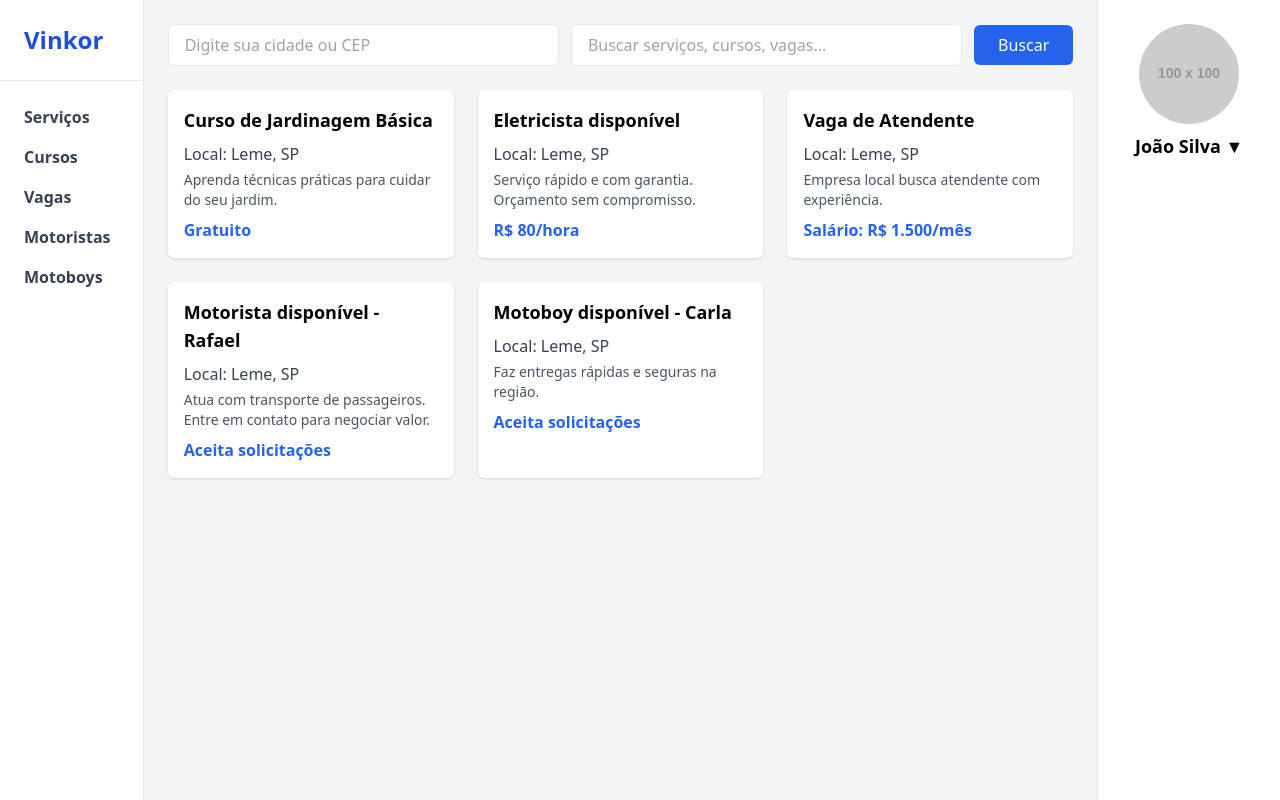
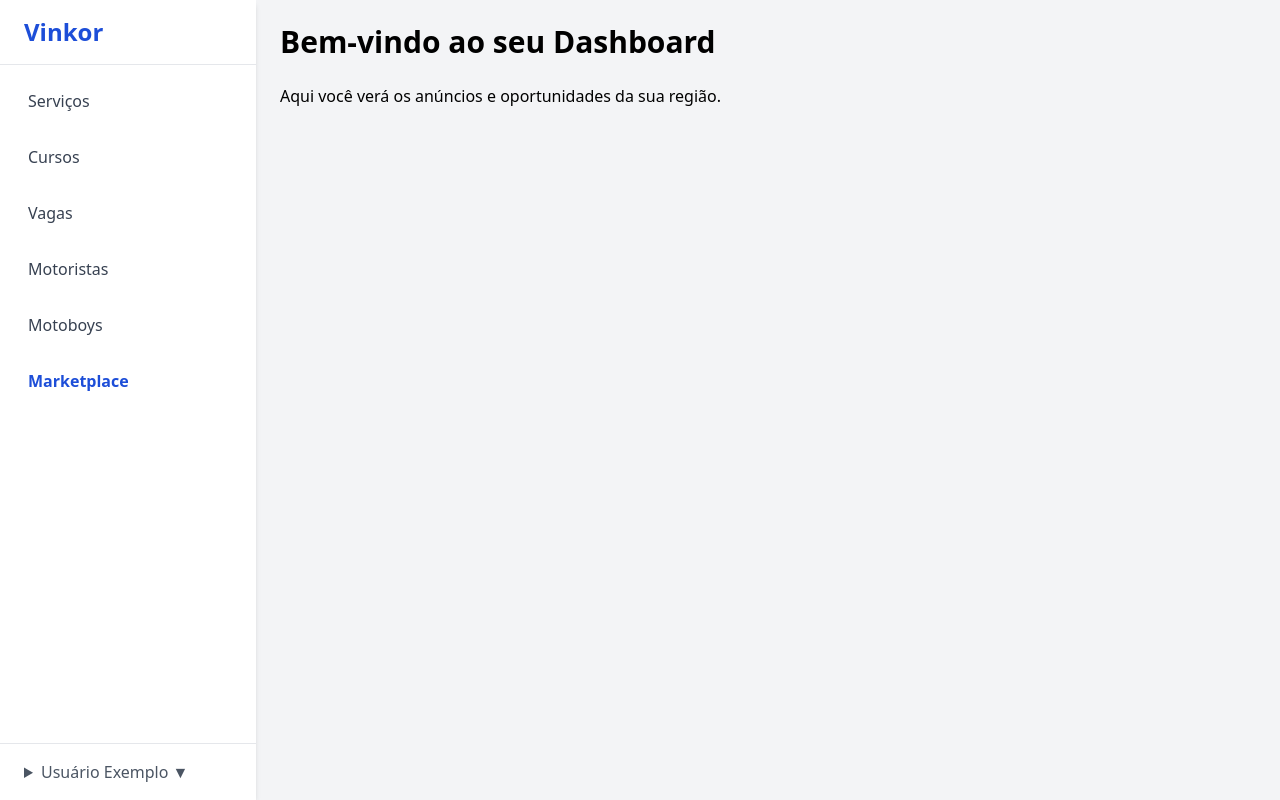
Before and after one commit to ronaldlima90/Vinkor, a plain HTML site: page dashboard.html in a window 1280 px wide. Drawn offline with nearby package versions, Linux system fonts and the light colour scheme; placeholder pictures from the web are drawn by us.

Commit message:
Update dashboard.html

```diff
--- a/dashboard.html
+++ b/dashboard.html
@@ -6,165 +6,47 @@
   <title>Vinkor Dashboard</title>
   <script src="https://cdn.tailwindcss.com"></script>
 </head>
-<body class="bg-gray-100 flex h-screen overflow-hidden">
+<body class="flex min-h-screen bg-gray-100">
 
-  <!-- Barra lateral esquerda -->
-  <nav class="w-64 bg-white border-r flex flex-col">
-    <div class="p-6 border-b">
-      <h1 class="text-2xl font-bold text-blue-700">Vinkor</h1>
+  <!-- Sidebar -->
+  <aside class="w-64 bg-white shadow-md flex flex-col">
+    <div class="px-6 py-4 border-b">
+      <h2 class="text-2xl font-bold text-blue-700 cursor-pointer" onclick="location.href='dashboard.html'">Vinkor</h2>
     </div>
-    <ul class="flex-grow p-6 space-y-4 text-gray-700">
-      <li>
-        <button class="w-full text-left hover:text-blue-600 font-semibold">Serviços</button>
-      </li>
-      <li>
-        <button class="w-full text-left hover:text-blue-600 font-semibold">Cursos</button>
-      </li>
-      <li>
-        <button class="w-full text-left hover:text-blue-600 font-semibold">Vagas</button>
-      </li>
-      <li>
-        <button class="w-full text-left hover:text-blue-600 font-semibold">Motoristas</button>
-      </li>
-      <li>
-        <button class="w-full text-left hover:text-blue-600 font-semibold">Motoboys</button>
-      </li>
-    </ul>
-  </nav>
-
-  <!-- Conteúdo central -->
-  <main class="flex-grow p-6 overflow-y-auto">
-    <!-- Barra de pesquisa com CEP/cidade -->
-    <div class="mb-6 flex flex-col sm:flex-row sm:items-center gap-3">
-      <input
-        type="text"
-        placeholder="Digite sua cidade ou CEP"
-        class="flex-grow px-4 py-2 border rounded-md focus:outline-none focus:ring-2 focus:ring-blue-600"
-        id="locationInput"
-      />
-      <input
-        type="text"
-        placeholder="Buscar serviços, cursos, vagas..."
-        class="flex-grow px-4 py-2 border rounded-md focus:outline-none focus:ring-2 focus:ring-blue-600"
-        id="searchInput"
-      />
+    <nav class="flex-grow p-4 space-y-4 text-gray-700">
+      <button class="w-full text-left px-3 py-2 rounded hover:bg-blue-100" onclick="alert('Serviços')">Serviços</button>
+      <button class="w-full text-left px-3 py-2 rounded hover:bg-blue-100" onclick="alert('Cursos')">Cursos</button>
+      <button class="w-full text-left px-3 py-2 rounded hover:bg-blue-100" onclick="alert('Vagas')">Vagas</button>
+      <button class="w-full text-left px-3 py-2 rounded hover:bg-blue-100" onclick="alert('Motoristas')">Motoristas</button>
+      <button class="w-full text-left px-3 py-2 rounded hover:bg-blue-100" onclick="alert('Motoboys')">Motoboys</button>
       <button
-        onclick="filterAnnouncements()"
-        class="px-6 py-2 bg-blue-600 text-white rounded-md hover:bg-blue-700 transition"
+        class="w-full text-left px-3 py-2 rounded hover:bg-blue-100 font-semibold text-blue-700"
+        onclick="location.href='marketplace.html'"
       >
-        Buscar
+        Marketplace
       </button>
-    </div>
-
-    <!-- Anúncios fakes -->
-    <section id="announcements" class="grid grid-cols-1 md:grid-cols-2 lg:grid-cols-3 gap-6">
-      <!-- Exemplo de anúncio -->
-      <article class="bg-white p-4 rounded-md shadow hover:shadow-lg transition">
-        <h3 class="font-bold text-lg mb-2">Curso de Jardinagem Básica</h3>
-        <p class="text-gray-700 mb-1">Local: Leme, SP</p>
-        <p class="text-gray-600 text-sm mb-2">Aprenda técnicas práticas para cuidar do seu jardim.</p>
-        <p class="text-blue-600 font-semibold">Gratuito</p>
-      </article>
-
-      <article class="bg-white p-4 rounded-md shadow hover:shadow-lg transition">
-        <h3 class="font-bold text-lg mb-2">Eletricista disponível</h3>
-        <p class="text-gray-700 mb-1">Local: Leme, SP</p>
-        <p class="text-gray-600 text-sm mb-2">Serviço rápido e com garantia. Orçamento sem compromisso.</p>
-        <p class="text-blue-600 font-semibold">R$ 80/hora</p>
-      </article>
-
-      <article class="bg-white p-4 rounded-md shadow hover:shadow-lg transition">
-        <h3 class="font-bold text-lg mb-2">Vaga de Atendente</h3>
-        <p class="text-gray-700 mb-1">Local: Leme, SP</p>
-        <p class="text-gray-600 text-sm mb-2">Empresa local busca atendente com experiência.</p>
-        <p class="text-blue-600 font-semibold">Salário: R$ 1.500/mês</p>
-      </article>
-
-      <article class="bg-white p-4 rounded-md shadow hover:shadow-lg transition">
-        <h3 class="font-bold text-lg mb-2">Motorista disponível - Rafael</h3>
-        <p class="text-gray-700 mb-1">Local: Leme, SP</p>
-        <p class="text-gray-600 text-sm mb-2">Atua com transporte de passageiros. Entre em contato para negociar valor.</p>
-        <p class="text-blue-600 font-semibold">Aceita solicitações</p>
-      </article>
-
-      <article class="bg-white p-4 rounded-md shadow hover:shadow-lg transition">
-        <h3 class="font-bold text-lg mb-2">Motoboy disponível - Carla</h3>
-        <p class="text-gray-700 mb-1">Local: Leme, SP</p>
-        <p class="text-gray-600 text-sm mb-2">Faz entregas rápidas e seguras na região.</p>
-        <p class="text-blue-600 font-semibold">Aceita solicitações</p>
-      </article>
-    </section>
-  </main>
-
-  <!-- Perfil lateral direita -->
-  <aside
-    class="w-72 bg-white border-l p-6 overflow-y-auto relative hidden sm:flex flex-col"
-  >
-    <div
-      id="profileHeader"
-      class="cursor-pointer flex flex-col items-center select-none"
-      onclick="toggleProfileMenu()"
-    >
-      <img
-        src="https://via.placeholder.com/100"
-        alt="Foto do usuário"
-        class="rounded-full mb-2"
-      />
-      <p id="userName" class="font-bold text-lg">João Silva ▼</p>
-    </div>
-
-    <div
-      id="profileMenu"
-      class="mt-4 space-y-3 hidden"
-    >
-      <button
-        class="w-full bg-blue-600 text-white py-2 rounded hover:bg-blue-700 transition"
-      >
-        Anunciar Serviço
-      </button>
-      <button
-        class="w-full bg-blue-600 text-white py-2 rounded hover:bg-blue-700 transition"
-      >
-        Anunciar Currículo
-      </button>
-      <button
-        class="w-full bg-blue-600 text-white py-2 rounded hover:bg-blue-700 transition"
-      >
-        Editar Perfil
-      </button>
+    </nav>
+    <div class="px-6 py-4 border-t text-gray-600">
+      <details>
+        <summary class="cursor-pointer">Usuário Exemplo ▼</summary>
+        <div class="mt-2 space-y-2 text-sm">
+          <button class="w-full text-left hover:underline" onclick="alert('Meu Perfil')">Meu Perfil</button>
+          <button class="w-full text-left hover:underline" onclick="alert('Anunciar')">Anunciar</button>
+          <button class="w-full text-left hover:underline" onclick="alert('Currículo')">Currículo</button>
+          <button class="w-full text-left hover:underline" onclick="alert('Sair')">Sair</button>
+        </div>
+      </details>
     </div>
   </aside>
 
-  <script>
-    function toggleProfileMenu() {
-      const menu = document.getElementById('profileMenu');
-      menu.classList.toggle('hidden');
-      const userName = document.getElementById('userName');
-      if (menu.classList.contains('hidden')) {
-        userName.textContent = 'João Silva ▼';
-      } else {
-        userName.textContent = 'João Silva ▲';
-      }
-    }
+  <!-- Conteúdo principal -->
+  <main class="flex-grow p-6">
+    <h1 class="text-3xl font-bold mb-6">Bem-vindo ao seu Dashboard</h1>
 
-    function filterAnnouncements() {
-      const location = document.getElementById('locationInput').value.toLowerCase();
-      const search = document.getElementById('searchInput').value.toLowerCase();
-      const announcements = document.querySelectorAll('#announcements article');
+    <p>Aqui você verá os anúncios e oportunidades da sua região.</p>
 
-      announcements.forEach(art => {
-        const text = art.textContent.toLowerCase();
-        // Mostra só se contém cidade/cep + termo buscado (ou só um deles se o outro for vazio)
-        const matchLocation = location ? text.includes(location) : true;
-        const matchSearch = search ? text.includes(search) : true;
+    <!-- Aqui você pode adicionar o conteúdo principal do dashboard -->
+  </main>
 
-        if (matchLocation && matchSearch) {
-          art.style.display = '';
-        } else {
-          art.style.display = 'none';
-        }
-      });
-    }
-  </script>
 </body>
 </html>
```
